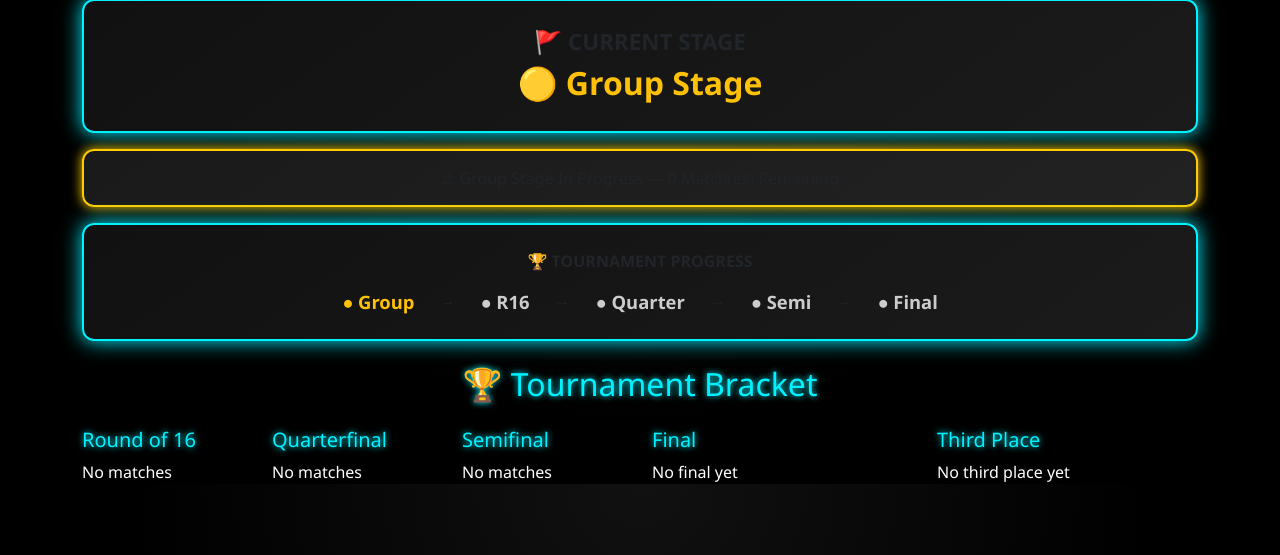
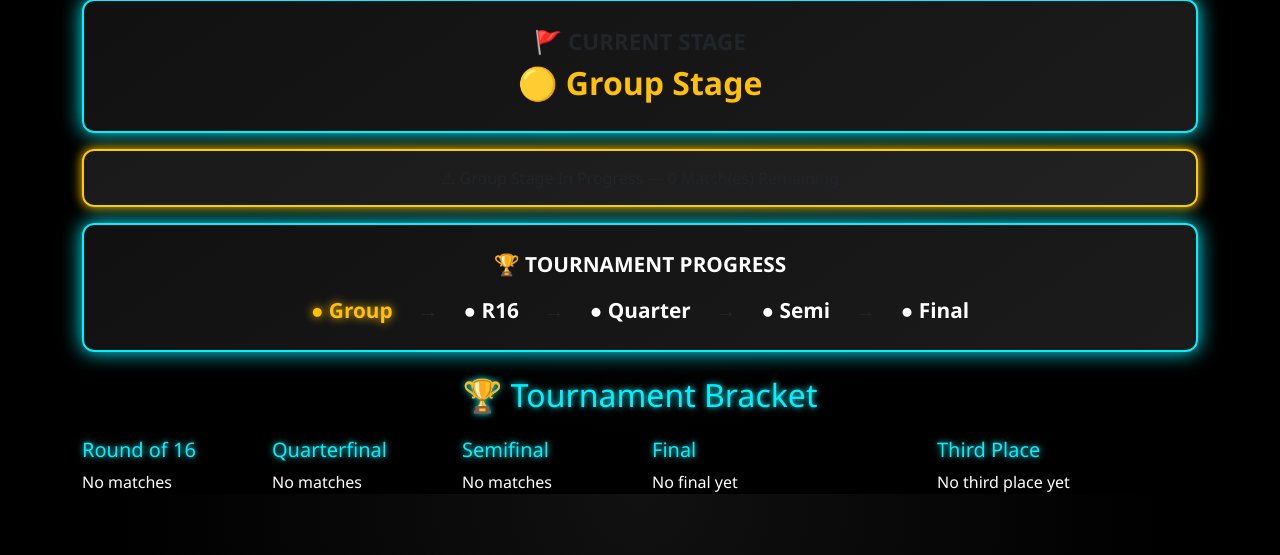
Before and after one commit to Hamza-dev001/football-tournament, a Flask app: page /bracket in a window 1280 px wide. Shown: the part 81-636 px from the top of the page. Run offline with Flask 3, Linux system fonts and the light colour scheme; data that the repository does not hold is empty.

Commit message:
Updated base layout with improved progress tracker visibility

```diff
--- a/app/templates/base.html
+++ b/app/templates/base.html
@@ -61,11 +61,6 @@
         h2, h4, h5 {
             color: #00f2ff;
             text-shadow: 0 0 6px #00f2ff;
-        }
-
-        .progress-stage {
-            font-weight: bold;
-            font-size: 1.15rem;
         }
 
     </style>
@@ -176,42 +171,53 @@
     {% endif %}
 </div>
 
-<!-- ✅ TOURNAMENT PROGRESS -->
+<!-- ✅ UPDATED TOURNAMENT PROGRESS -->
 <div class="container mt-3 mb-4">
     <div class="card stage-card text-center p-4">
 
-        <div style="margin-bottom:15px; font-weight:bold;">
+        <div style="margin-bottom:15px; font-weight:bold; font-size:1.3rem; color:#ffffff;">
             🏆 TOURNAMENT PROGRESS
         </div>
 
-        <div style="display:flex; justify-content:center; gap:25px; flex-wrap:wrap;">
+        <div style="display:flex; justify-content:center; gap:25px; flex-wrap:wrap;
+                    font-size:1.3rem; font-weight:bold;">
 
-            <span class="progress-stage"
-                  style="color:{% if group_done %}#00ff88{% else %}#ffc107{% endif %};">
+            <span style="
+                color:{% if group_done %}#00ff88{% else %}#ffc107{% endif %};
+                text-shadow:0 0 10px {% if group_done %}#00ff88{% else %}#ffc107{% endif %};
+            ">
                 ● Group
             </span>
 
             →
-            <span class="progress-stage"
-                  style="color:{% if r16_done %}#00ff88{% elif r16_exists %}#00f2ff{% else %}#cccccc{% endif %};">
+            <span style="
+                color:{% if r16_done %}#00ff88{% elif r16_exists %}#00f2ff{% else %}#ffffff{% endif %};
+                text-shadow:{% if r16_done or r16_exists %}0 0 10px #00f2ff{% else %}none{% endif %};
+            ">
                 ● R16
             </span>
 
             →
-            <span class="progress-stage"
-                  style="color:{% if quarter_done %}#00ff88{% elif quarter_exists %}#bb66ff{% else %}#cccccc{% endif %};">
+            <span style="
+                color:{% if quarter_done %}#00ff88{% elif quarter_exists %}#bb66ff{% else %}#ffffff{% endif %};
+                text-shadow:{% if quarter_done or quarter_exists %}0 0 10px #bb66ff{% else %}none{% endif %};
+            ">
                 ● Quarter
             </span>
 
             →
-            <span class="progress-stage"
-                  style="color:{% if semi_done %}#00ff88{% elif semi_exists %}#ff8800{% else %}#cccccc{% endif %};">
+            <span style="
+                color:{% if semi_done %}#00ff88{% elif semi_exists %}#ff8800{% else %}#ffffff{% endif %};
+                text-shadow:{% if semi_done or semi_exists %}0 0 10px #ff8800{% else %}none{% endif %};
+            ">
                 ● Semi
             </span>
 
             →
-            <span class="progress-stage"
-                  style="color:{% if final_done %}#00ff88{% elif final_exists %}#ff4444{% else %}#cccccc{% endif %};">
+            <span style="
+                color:{% if final_done %}#00ff88{% elif final_exists %}#ff4444{% else %}#ffffff{% endif %};
+                text-shadow:{% if final_done or final_exists %}0 0 10px #ff4444{% else %}none{% endif %};
+            ">
                 ● Final
             </span>
 
```
